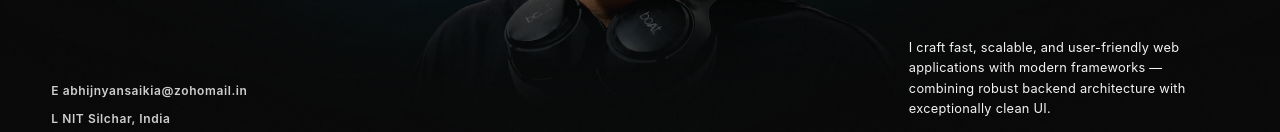
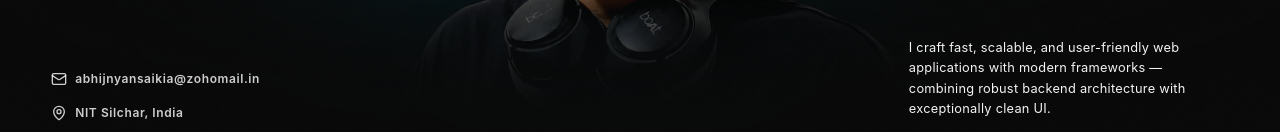
Before and after one commit to abhijnyan-codes/portfolio, a Next.js app: page / in a window 1280 px wide. Shown: the part 668-800 px from the top of the page. Built offline with nearby package versions, Linux system fonts and the light colour scheme; no server answers.

Commit message:
Add mail and location icons to hero footer

```diff
--- a/package.json
+++ b/package.json
@@ -11,6 +11,7 @@
   "dependencies": {
     "@vercel/kv": "^3.0.0",
     "framer-motion": "^12.40.0",
+    "lucide-react": "^1.21.0",
     "next": "16.2.9",
     "react": "19.2.4",
     "react-dom": "19.2.4",
--- a/src/components/Hero.tsx
+++ b/src/components/Hero.tsx
@@ -3,6 +3,7 @@
 import { motion } from "framer-motion";
 import { useEffect, useState } from "react";
 import { useTypewriter } from "@/hooks/useTypewriter";
+import { Mail, MapPin } from "lucide-react";
 import "@/styles/hero.css";
 
 export default function Hero() {
@@ -111,15 +112,23 @@ export default function Hero() {
       {/* LAYER 4: EDITORIAL UI */}
       <div className="hero-ui-bottom-layer">
 
-        <motion.div
-          className="hero-contact-info"
-          initial={{ opacity: 0, y: 20 }}
-          animate={{ opacity: 1, y: 0 }}
-          transition={{ duration: 0.8, delay: 0.5 }}
-        >
-          <a href="mailto:abhijnyansaikia@zohomail.in" className="hero-email">E abhijnyansaikia@zohomail.in</a>
-          <span className="hero-location">L NIT Silchar, India</span>
-          <span className="hero-copyright">© {new Date().getFullYear()}</span>
+        <motion.div className="flex flex-col gap-4">
+          <a
+            href="mailto:abhijnyansaikia@zohomail.in"
+            className="hero-email flex items-center gap-2 hover:text-[#06b6d4] transition-colors"
+          >
+            <Mail size={16} />
+            abhijnyansaikia@zohomail.in
+          </a>
+
+          <span className="hero-location flex items-center gap-2">
+            <MapPin size={16} />
+            NIT Silchar, India
+          </span>
+
+          <span className="hero-copyright">
+            © {new Date().getFullYear()}
+          </span>
         </motion.div>
 
         <motion.div
```
Also changed, not shown: 1 other file (tests, documents, lock files or other folders).
